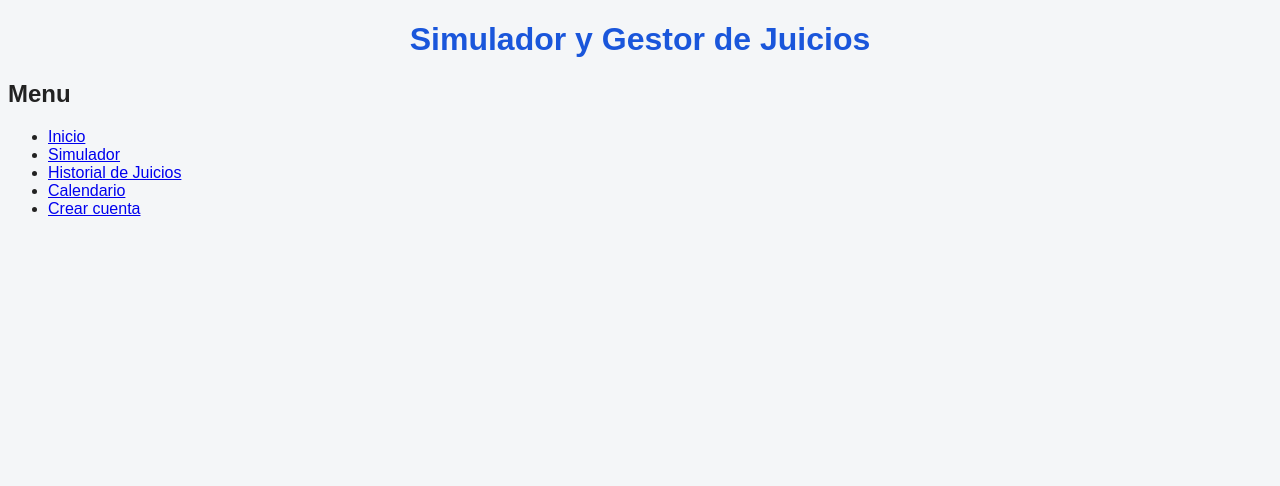
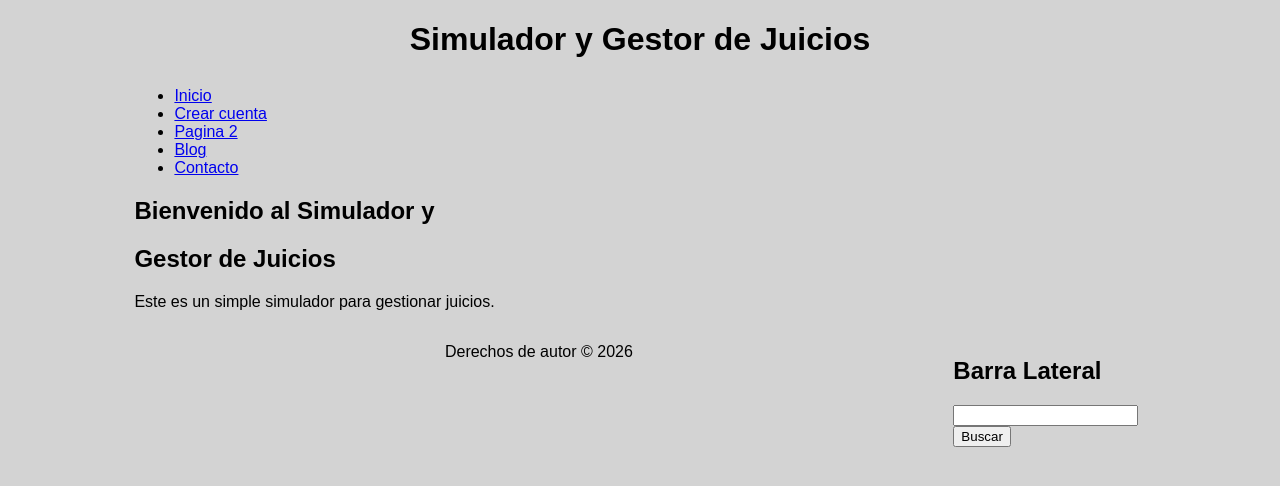
Before and after one commit to VaGonzalez03/Proyecto-Derecho, a plain HTML site: page Frontend_app/index.html in a window 1280 px wide. Drawn offline with Linux system fonts and the light colour scheme.

Commit message:
Actualizar archivos en Frontend_app

```diff
--- /dev/null
+++ b/Frontend_app/crear_cuenta.css
@@ -0,0 +1,16 @@
+body{
+    background: lightgrey;
+    font-family:Arial, Helvetica, sans-serif
+}
+
+#container{
+    width: 80%;
+    margin: 0px auto;
+}
+
+header{
+    color: black;
+    text-align: center;
+    height: 50px;
+    width: 100%;
+}
--- a/Frontend_app/index.html
+++ b/Frontend_app/index.html
@@ -4,29 +4,62 @@
     <meta charset="UTF-8">
     <meta name="viewport" content="width=device-width, initial-scale=1.0">
     <title>"Nombre de la Página Web"</title>
-    <link rel="stylesheet" href="stylesheet.css">
+    <link rel="stylesheet" href="style.css">
 </head>
 <body>
+
+    <div id="container">
+
+        <header>
             <h1>Simulador y Gestor de Juicios</h1>
-    <h2>Menu</h2>
+        </header>
+
         <nav>
             <ul>
                 <li>
-                <a href="#">Inicio</a>
-            </li>
-            <li>
-                <a href="#">Simulador</a>
-            </li>
-            <li>
-                <a href="#">Historial de Juicios</a>
-            </li>
-            <li>
-                <a href="#">Calendario</a>
+                    <a href="index.html">Inicio</a>
                 </li>
                 <li>
                     <a href="crear_cuenta.html">Crear cuenta</a>
                 </li>
+                <li>
+                    <a href="index.html">Pagina 2</a>
+                </li>
+                <li>
+                    <a href="index.html">Blog</a>
+                </li>
+                <li>
+                    <a href="index.html">Contacto</a>
+                </li>
             </ul>
         </nav>
+
+        <div class="clearfix"></div>
+
+        <section id="content">
+
+            <article class="article">
+                <h2>Bienvenido al Simulador y </h2>
+                <h2>Gestor de Juicios</h2>
+                <p>Este es un simple simulador para gestionar juicios.</p>
+            </article>
+
+        </section>
+
+        <aside>
+            <h2>Barra Lateral</h2>
+            <form>
+                <input type="text">
+                <input type="Submit" value="Buscar">
+            </form>
+        </aside>
+
+        <div class="clearfix"></div>
+
+        <footer>
+            Derechos de autor &copy; 2026
+        </footer>
+
+    </div>
 </body>
 </html>
--- /dev/null
+++ b/Frontend_app/style.css
@@ -0,0 +1,38 @@
+body{
+  background: lightgray;
+  font-family:Arial, Helvetica, sans-serif;
+}
+
+#container{
+  width: 80%;
+  margin: 0px auto;
+}
+
+header{
+  color: black;
+  text-align: center;
+  height: 50px;
+  width: 100%;
+}
+
+footer{
+  color: black;
+  text-align: center;
+  height: 50px;
+  line-height: 50px;
+}
+
+content{
+  float: left;
+  width: calc(80% - 80px);
+  min-height: 500px;
+  padding: 40px;
+  text-align: center;
+}
+
+aside{
+  float: right;
+  width: calc(20% - 20px);
+  min-height: 500px;
+  padding: 10px;
+}
--- a/Frontend_app/stylesheet.css
+++ /dev/null
@@ -1,10 +0,0 @@
-body {
-  background-color: #f4f6f8;
-  font-family: Arial, sans-serif;
-  color: #222222;
-}
-
-h1 {
-  color: #1a56db;
-  text-align: center;
-}
--- a/Proyecto-Derecho/index.css
+++ /dev/null
@@ -1,10 +0,0 @@
-body {
-  background-color: #f4f6f8;
-  font-family: Arial, sans-serif;
-  color: #222222;
-}
-
-h1 {
-  color: #1a56db;
-  text-align: center;
-}
```
Also changed, not shown: Frontend_app/crear_cuenta.html (+23 -11 lines), Proyecto-Derecho/index.html (deleted, +0 -32 lines), Proyecto-Derecho/crear_cuenta.html (deleted), 1 other file. Lines whose indentation alone changed are shown as unchanged.
